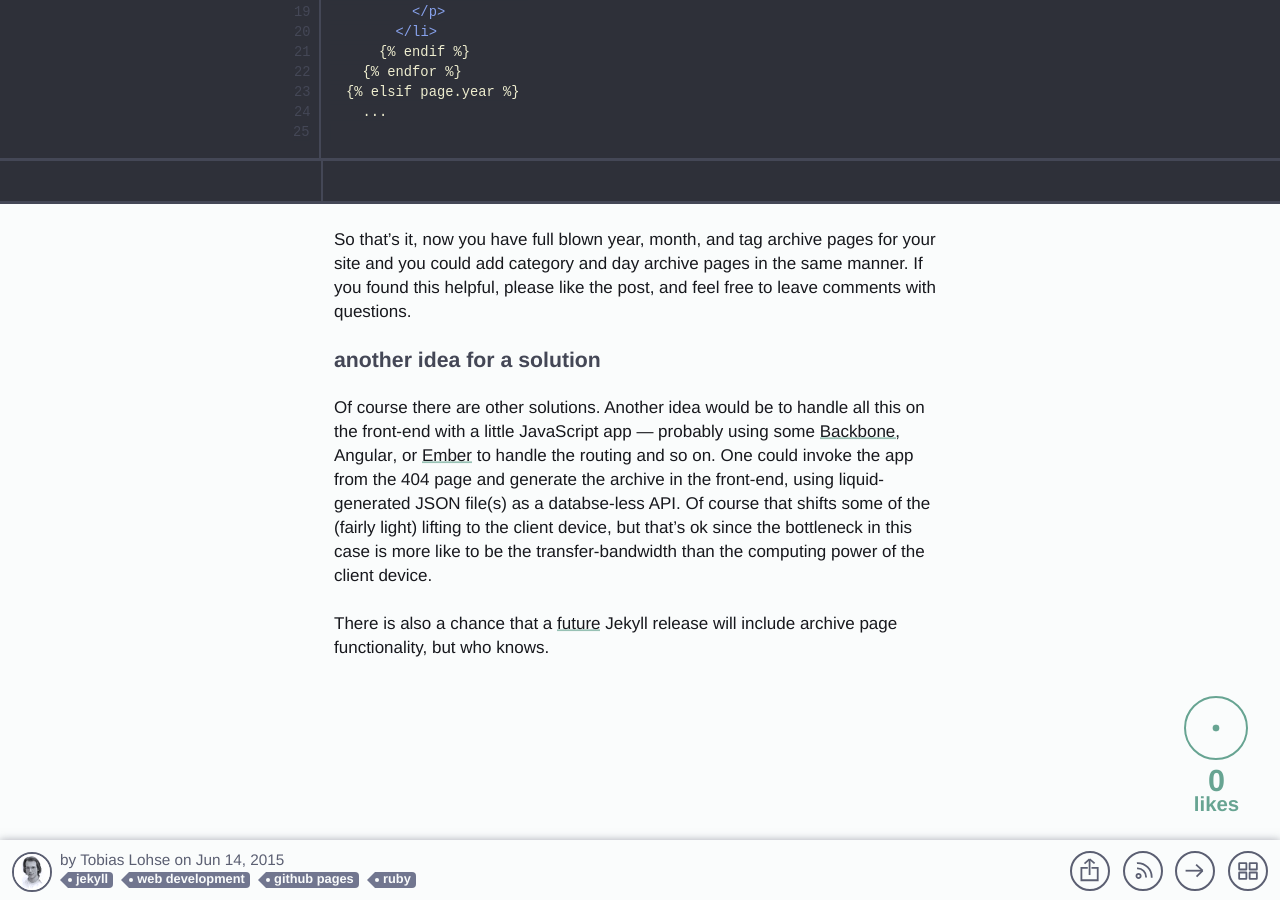
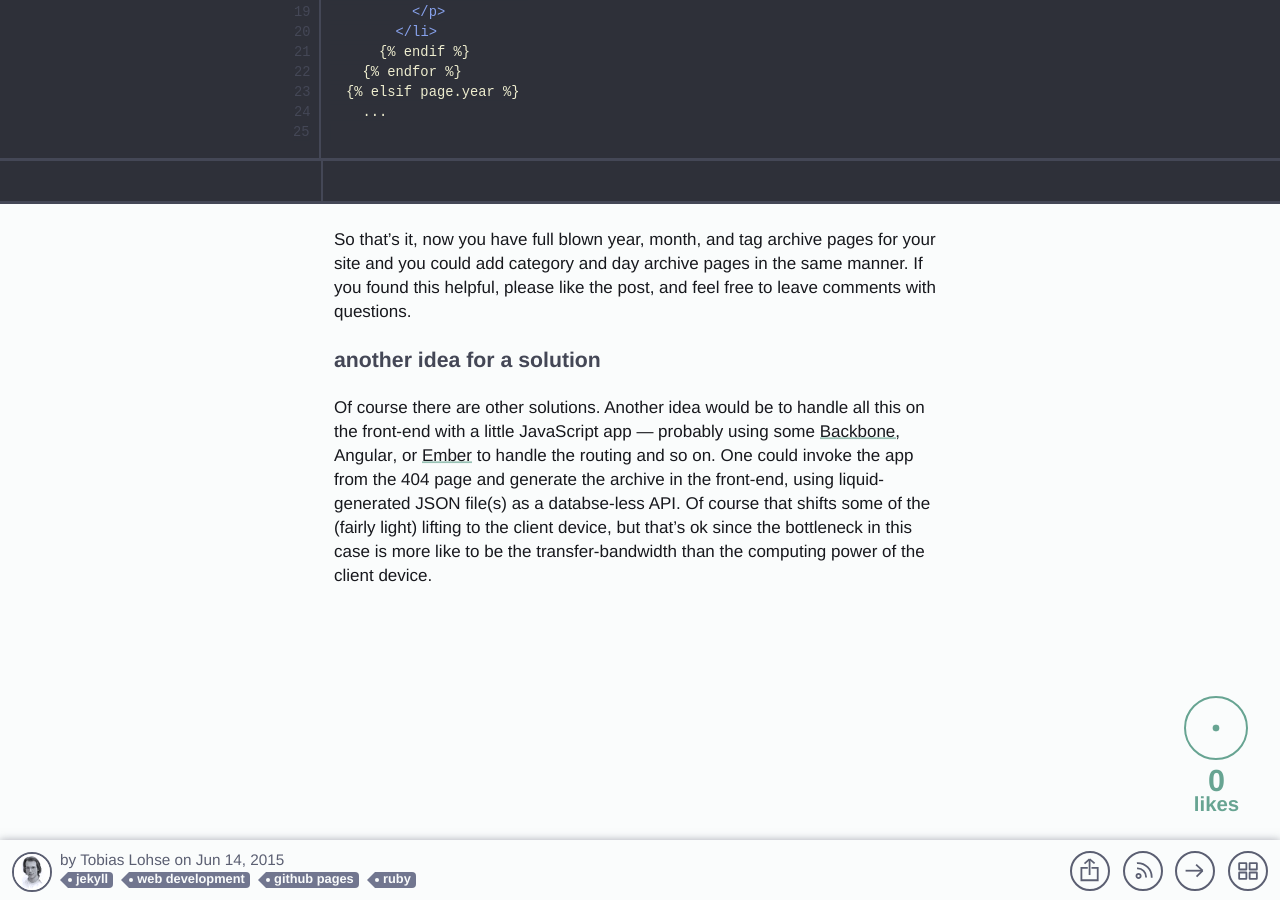
Before and after one commit to MrLoh/MrLoh.github.io, a Jekyll site: the page built from _posts/2015-06-14-automatic-archives-for-jekyll-on-github-pages.md, in a window 1280 px wide and 900 px high, scrolled down 4740 px. Built offline with Jekyll 4.4.1, drawn with Linux system fonts in a browser that asks for light colours; Markdown is read by kramdown in place of the engine named in the settings.

Commit message:
minor fix in blogpost

```diff
--- a/_posts/2015-06-14-automatic-archives-for-jekyll-on-github-pages.md
+++ b/_posts/2015-06-14-automatic-archives-for-jekyll-on-github-pages.md
@@ -136,5 +136,3 @@ So that's it, now you have full blown year, month, and tag archive pages for you
 ## Another Idea for a Solution
 
 Of course there are other solutions. Another idea would be to handle all this on the front-end with a little JavaScript app --- probably using some [Backbone](http://backbonejs.org), [Angular](https://angularjs.org), or [Ember](http://emberjs.com) to handle the routing and so on. One could invoke the app from the 404 page and generate the archive in the front-end, using liquid-generated JSON file(s) as a databse-less API. Of course that shifts some of the (fairly light) lifting to the client device, but that's ok since the bottleneck in this case is more like to be the transfer-bandwidth than the computing power of the client device.
-
-There is also a chance that a [future](http://jekyllrb.com/docs/permalinks/index.html#extensionless-permalinks) Jekyll release will include archive page functionality, but who knows.
```
